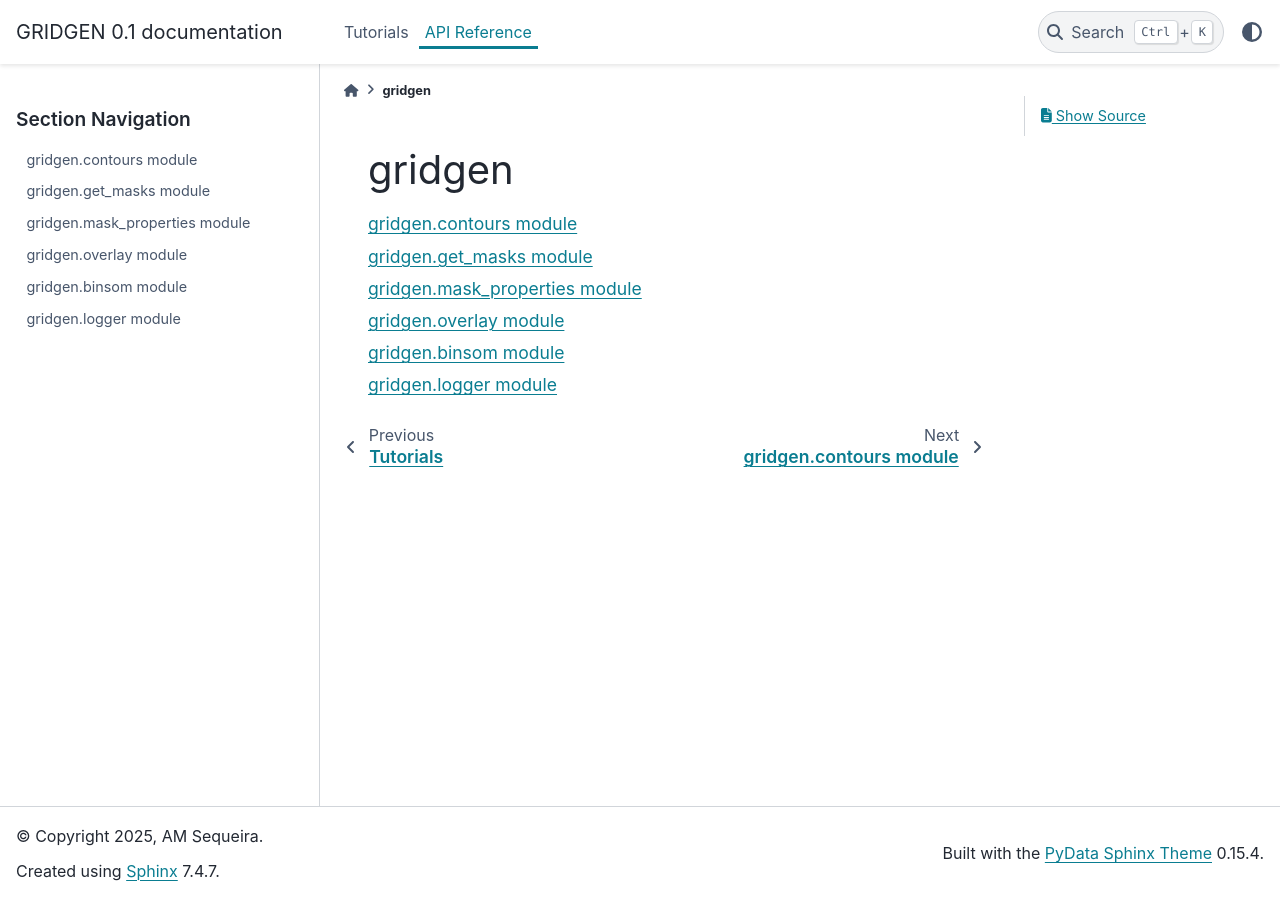
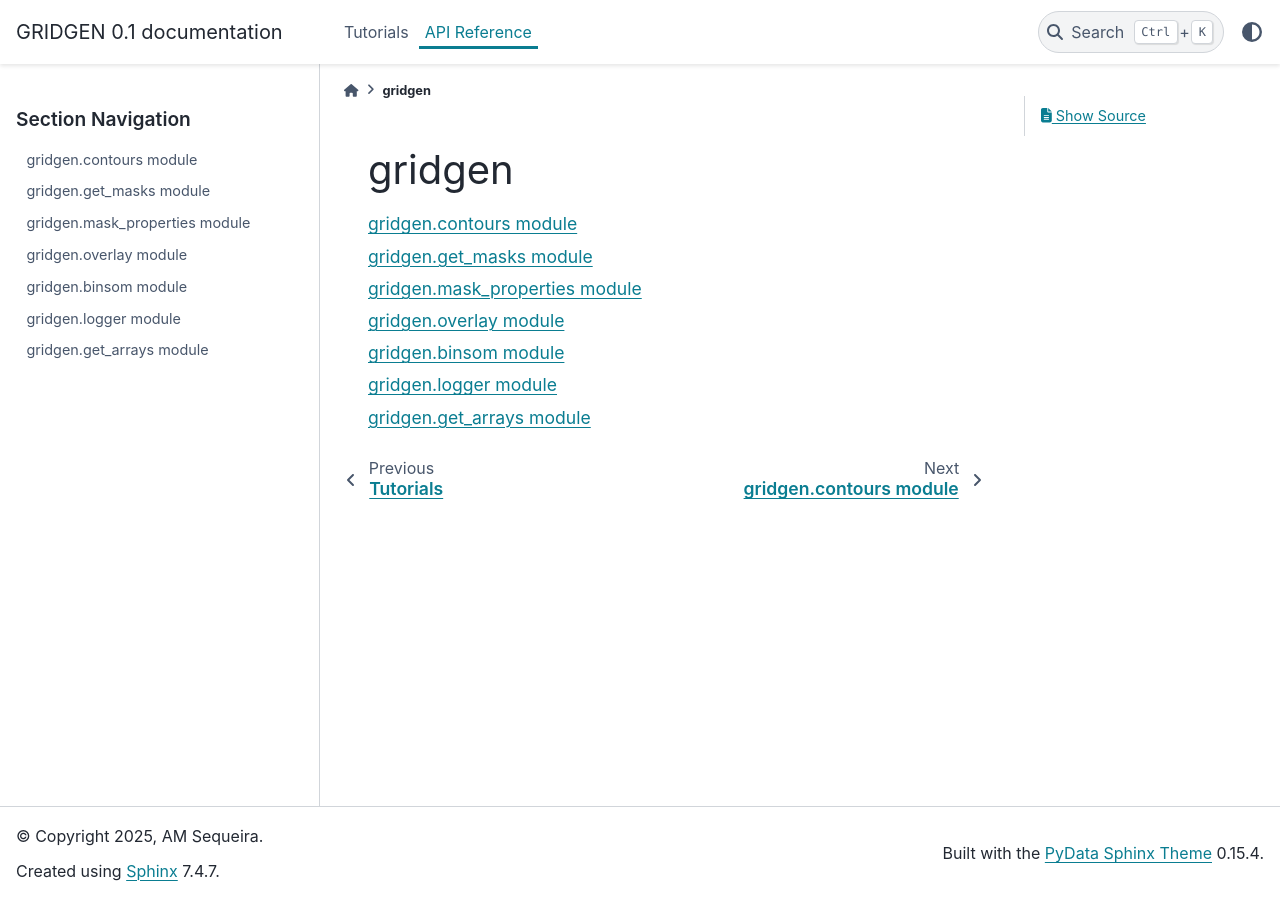
Before and after one commit to deMirandaLab/GRIDGENE, a Sphinx documentation site: the page built from docs/source/gridgen_api/modules.rst, in a window 1280 px wide. Built offline with Sphinx 7.4.7 and the PyData theme 0.15.4, drawn with Linux system fonts in a browser that asks for light colours; pages that are not in the unit, such as notebooks, are missing from menus.

```diff
--- a/docs/source/gridgen_api/modules.rst
+++ b/docs/source/gridgen_api/modules.rst
@@ -5,8 +5,9 @@ gridgen
    :maxdepth: 4
 
    contours
-   masks
+   get_masks
    mask_properties
    overlay
    binsom
    logger
+   get_arrays
```
Also changed, not shown: docs/source/gridgen_api/get_masks.rst (renamed from docs/source/gridgen_api/masks.rst).
